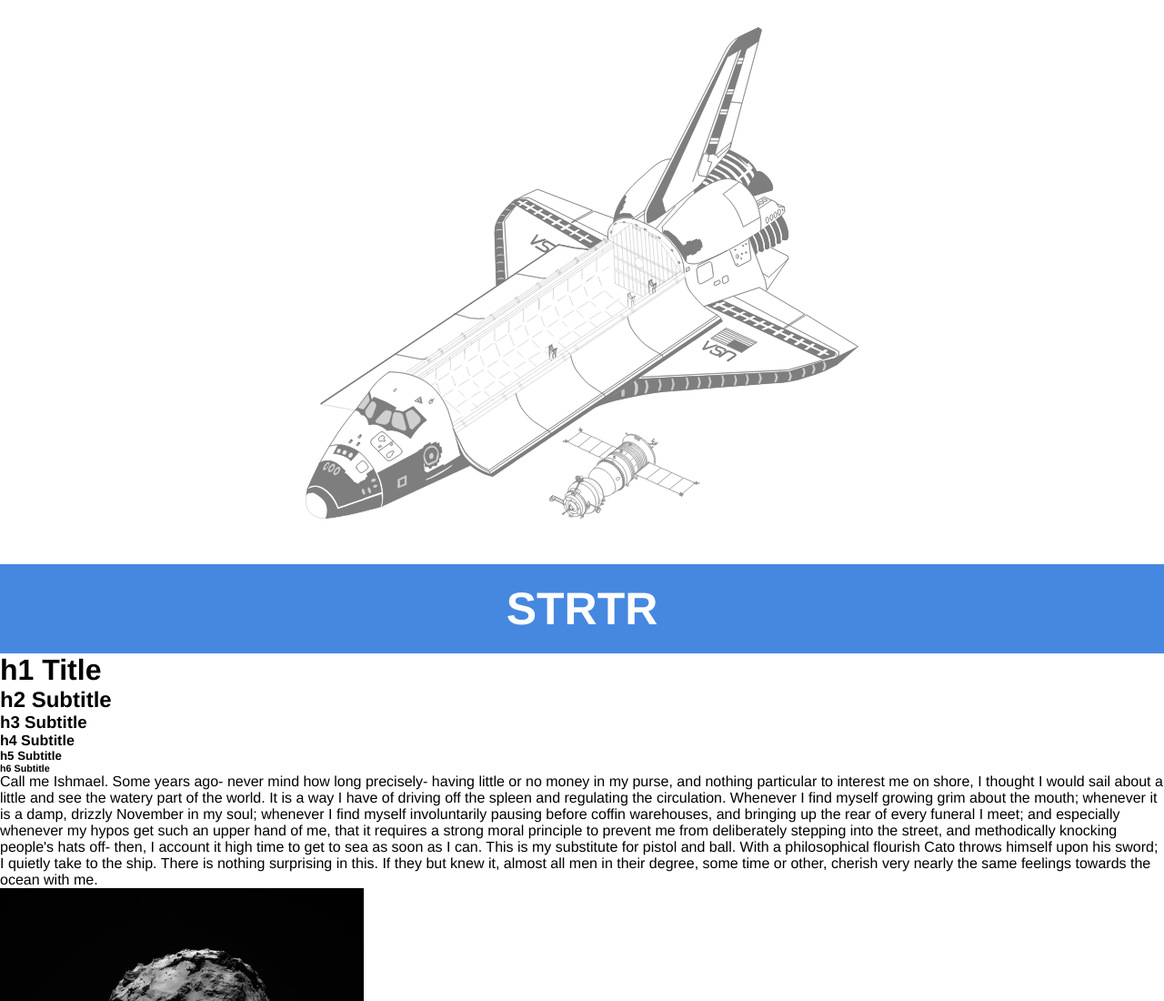
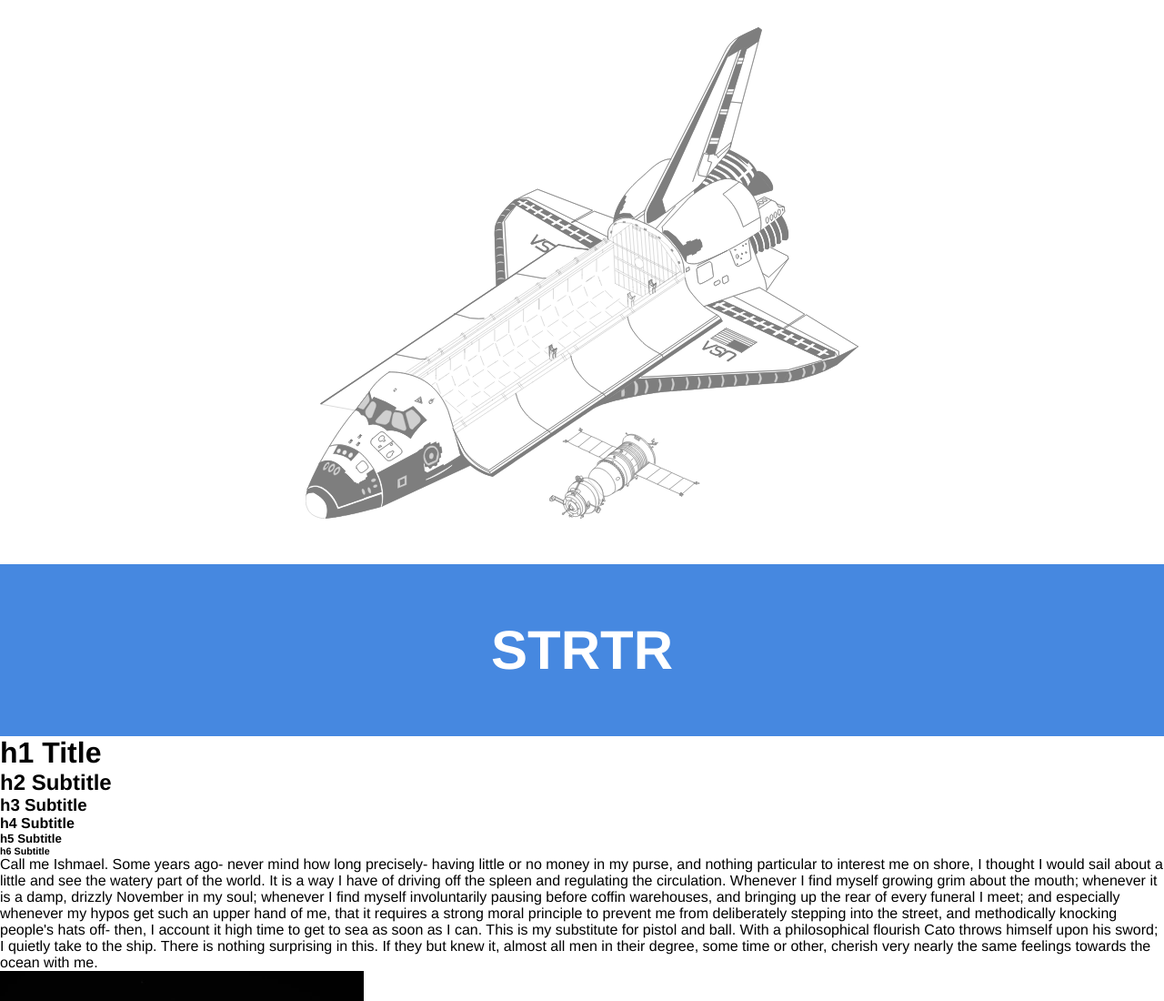
Before and after one commit to robinrendle/strtr, a website: page index.html in a window 1280 px wide. Shown: the top 1100 px of the page at 91% size. Drawn offline with nearby package versions, Linux system fonts and the light colour scheme; files that its build step writes are made by us from their sources; files whose address does not match are found by name.

Commit message:
fixed the index page fancy styles

```diff
--- a/index.html
+++ b/index.html
@@ -11,7 +11,7 @@
 
 <body>
     <img src="./build/img/strtr.svg" alt="" style="opacity:.5; margin:0 auto; display:block; padding:30px;">
-    <h1 style="text-align:center; font-size:50px;margin-top: 20px; background-color: rgb(70, 136, 224);padding: 20px;color: white;text-transform: uppercase;">strtr</h1>
+    <h1 style="text-align:center; font-size:60px;margin-top: 20px; background-color: rgb(70, 136, 224);padding: 60px 10px;color: white;text-transform: uppercase;">strtr</h1>
     <h1>h1 Title</h1>
     <h2>h2 Subtitle</h2>
     <h3>h3 Subtitle</h3>
```
